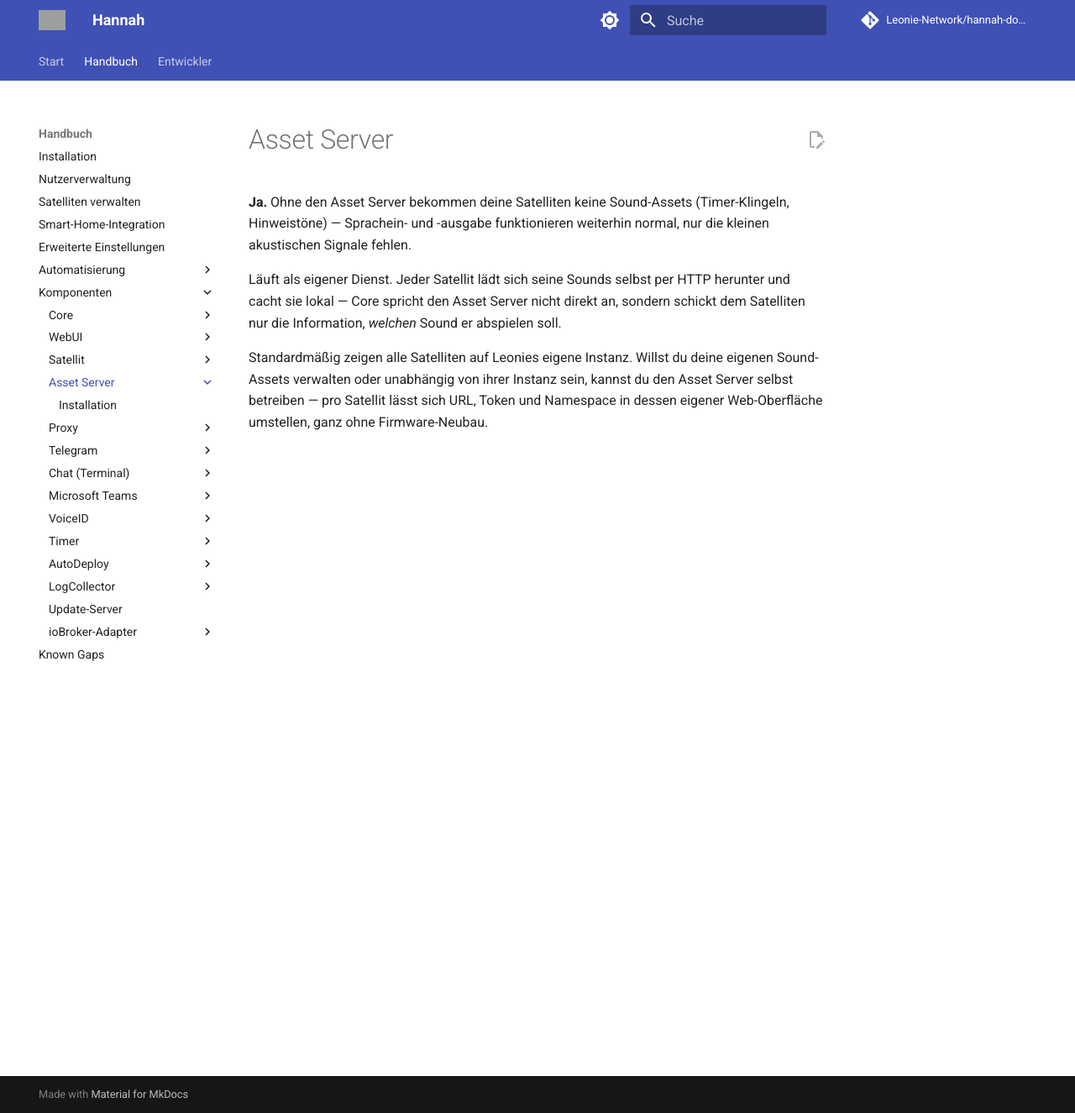
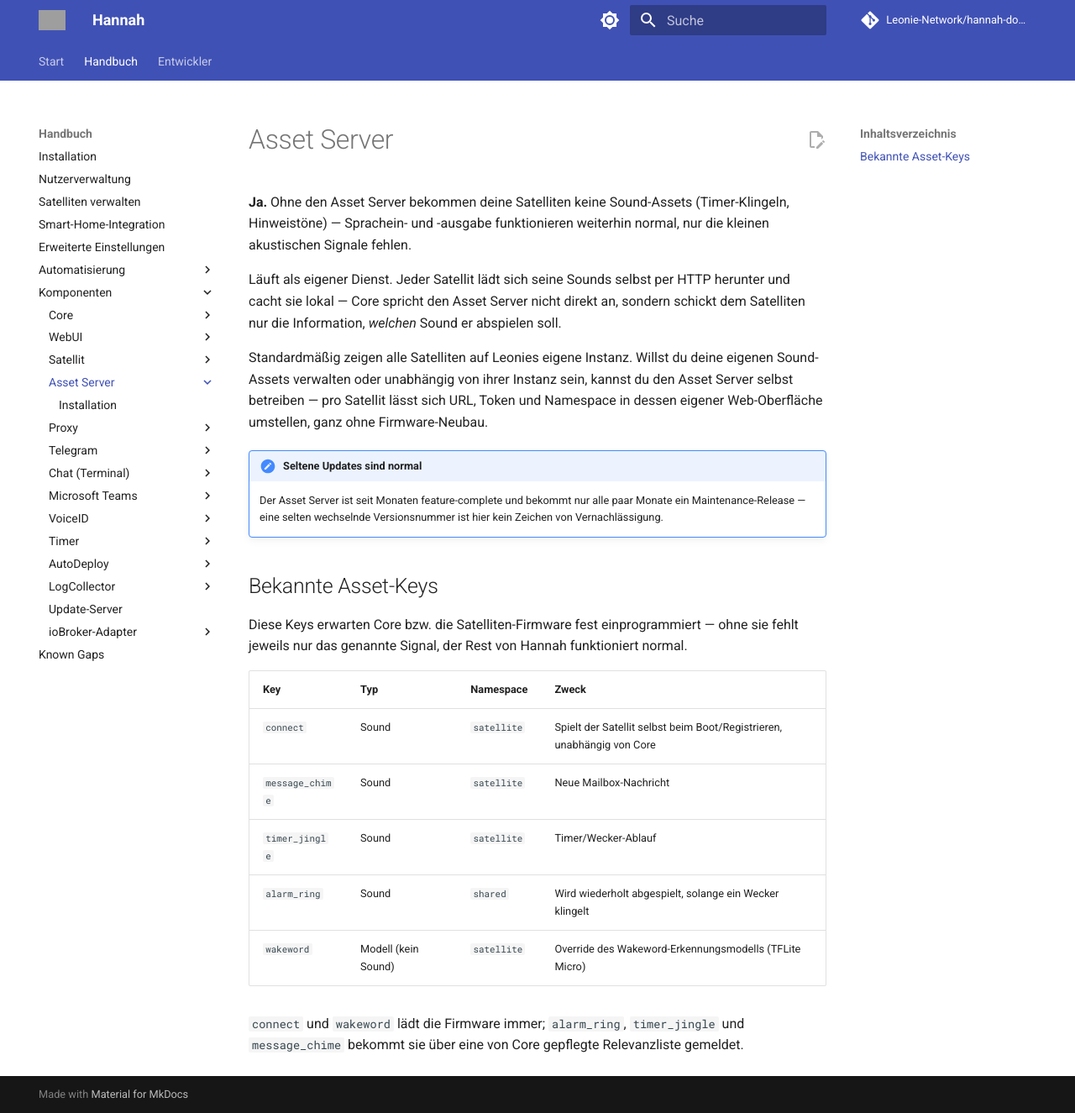
Before and after one commit to Leonie-Network/hannah-docs, an MkDocs documentation site: the page built from docs/components/asset-server/index.md, in a window 1280 px wide and 1325 px high. Shown: the whole window at 84% size. Built offline with MkDocs 1.6.1 and Material for MkDocs 9.7.7, drawn with Linux system fonts in a browser that asks for light colours; comment, search, counter and statistics services are not loaded; grey boxes are pictures that could not be loaded.

Commit message:
Document known Asset Server keys and the seldom-updates note
Verified against source: connect/wakeword are firmware-fixed assets
(always fetched), alarm_ring/timer_jingle/message_chime come via
Core's relevance list. wakeword is a TFLite model override, not a
sound. Also notes that infrequent version bumps are normal here —
the component has been feature-complete for months.

Co-Authored-By: Claude Sonnet 5 <noreply@anthropic.com>

```diff
--- a/docs/components/asset-server/index.md
+++ b/docs/components/asset-server/index.md
@@ -12,3 +12,24 @@ Standardmäßig zeigen alle Satelliten auf Leonies eigene Instanz. Willst du dei
 Sound-Assets verwalten oder unabhängig von ihrer Instanz sein, kannst du den Asset Server
 selbst betreiben — pro Satellit lässt sich URL, Token und Namespace in dessen eigener
 Web-Oberfläche umstellen, ganz ohne Firmware-Neubau.
+
+!!! note "Seltene Updates sind normal"
+    Der Asset Server ist seit Monaten feature-complete und bekommt nur alle paar Monate ein
+    Maintenance-Release — eine selten wechselnde Versionsnummer ist hier kein Zeichen von
+    Vernachlässigung.
+
+## Bekannte Asset-Keys
+
+Diese Keys erwarten Core bzw. die Satelliten-Firmware fest einprogrammiert — ohne sie
+fehlt jeweils nur das genannte Signal, der Rest von Hannah funktioniert normal.
+
+| Key | Typ | Namespace | Zweck |
+|---|---|---|---|
+| `connect` | Sound | `satellite` | Spielt der Satellit selbst beim Boot/Registrieren, unabhängig von Core |
+| `message_chime` | Sound | `satellite` | Neue Mailbox-Nachricht |
+| `timer_jingle` | Sound | `satellite` | Timer/Wecker-Ablauf |
+| `alarm_ring` | Sound | `shared` | Wird wiederholt abgespielt, solange ein Wecker klingelt |
+| `wakeword` | Modell (kein Sound) | `satellite` | Override des Wakeword-Erkennungsmodells (TFLite Micro) |
+
+`connect` und `wakeword` lädt die Firmware immer; `alarm_ring`, `timer_jingle` und
+`message_chime` bekommt sie über eine von Core gepflegte Relevanzliste gemeldet.
```
